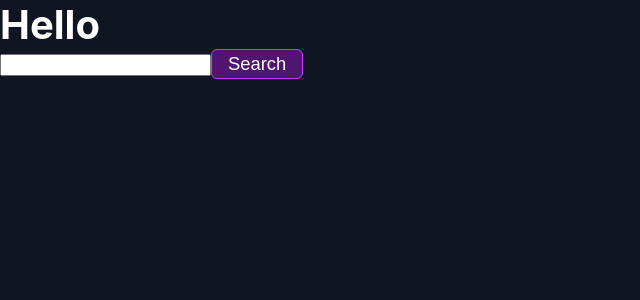
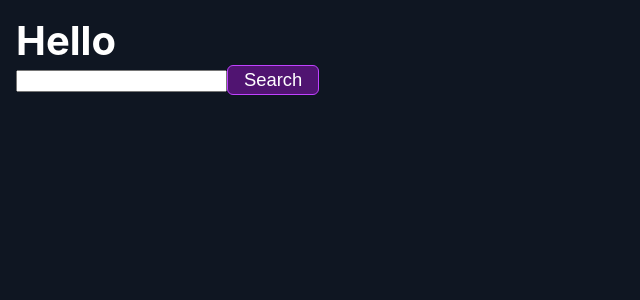
Before and after one commit to emanuelefavero/nextjs-search-query, a Next.js app: page / in a window 1280 px wide. Shown: the top 300 px of the page, without its empty margins (0-640 px from the left). Built offline with nearby package versions, Linux system fonts and the light colour scheme.

Commit message:
update globals.css

```diff
--- a/styles/globals.css
+++ b/styles/globals.css
@@ -39,6 +39,7 @@ body {
   background-color: var(--color-background);
   color: #fff;
 
+  padding: 1rem;
   min-height: 100vh;
 
   /* display: flex; */
```
Also changed, not shown: 1 other file (tests, documents, lock files or other folders).
